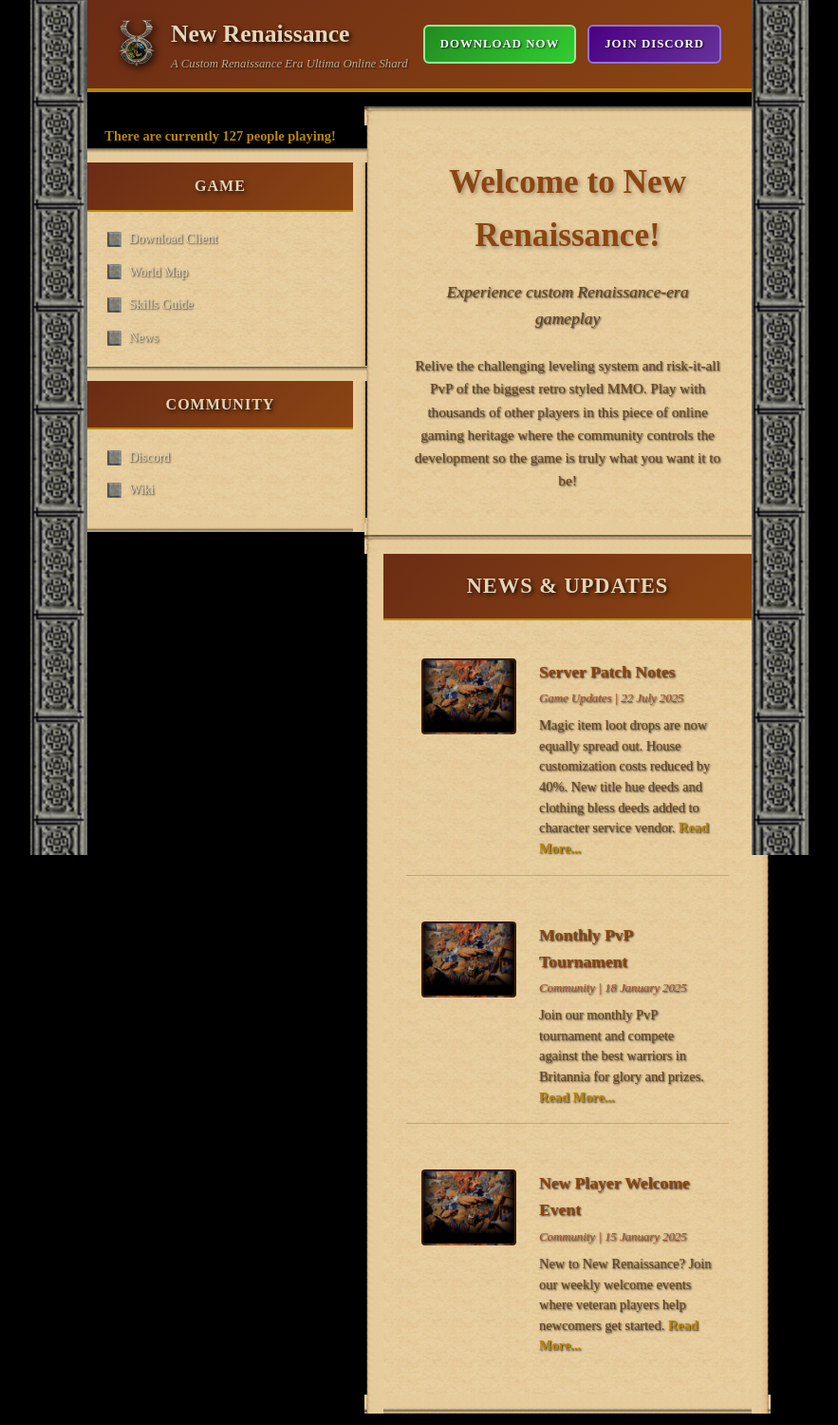
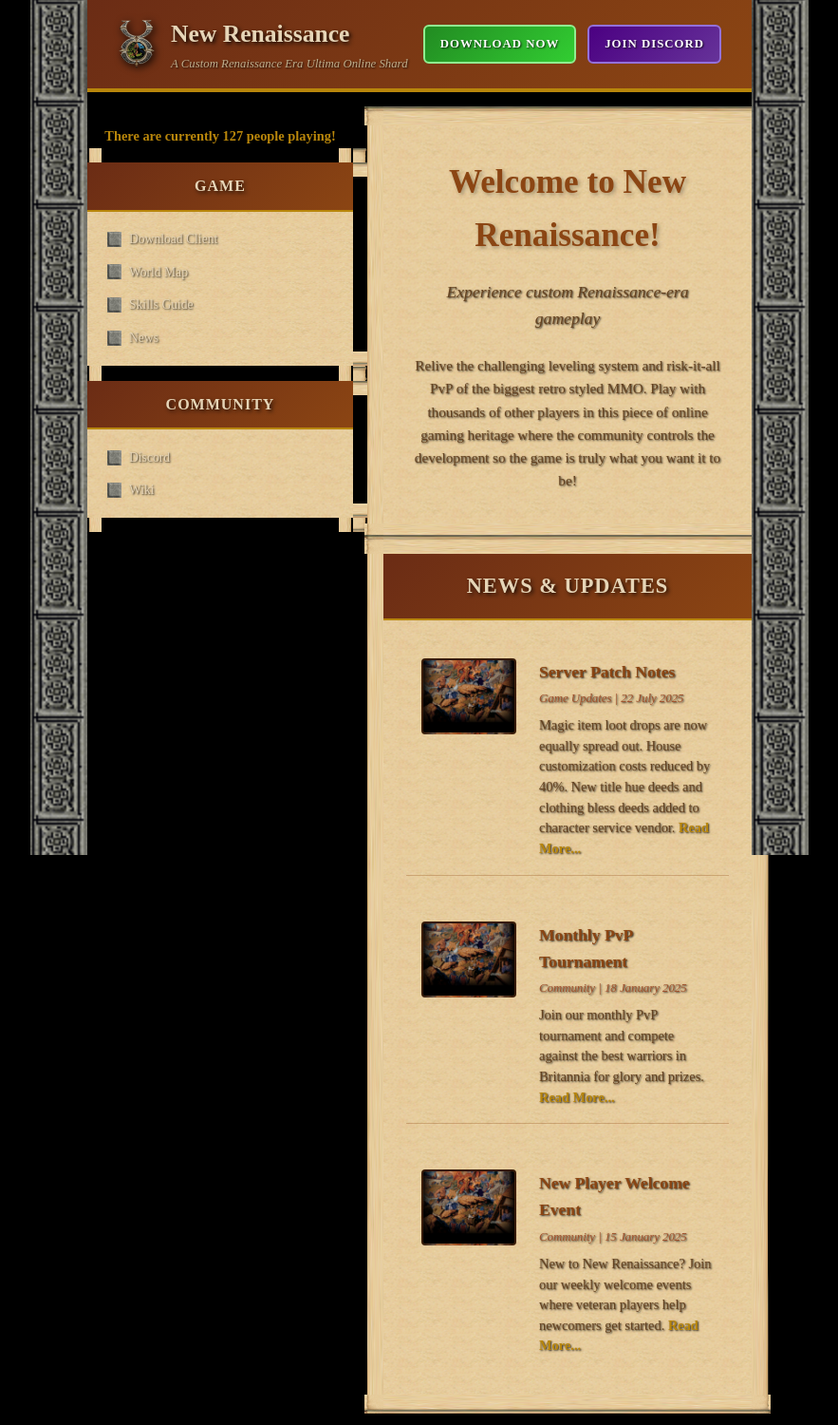
Before and after one commit to xzCad/newrenaissanceuo-wiki, a Jekyll site: the page built from README.md, in a window 1280 px wide. Shown: the whole page at 95% size, without its empty margins (198-1081 px from the left). Built offline with Jekyll 4.4.1, drawn with Linux system fonts in a browser that asks for light colours; our own code applies the rules of GitHub Pages for plain Markdown files.

Commit message:
Update home.html

```diff
--- a/_layouts/home.html
+++ b/_layouts/home.html
@@ -177,17 +177,21 @@
             bottom: -15px;
             background:
                 url('/assets/images/top left.png') top left no-repeat,
-                url('/assets/images/top middle.png') top center repeat-x,
+                url('/assets/images/top middle.png') top repeat-x,
                 url('/assets/images/top right.png') top right no-repeat,
-                url('/assets/images/middle left.png') center left repeat-y,
-                url('/assets/images/middle right.png') center right repeat-y,
+                url('/assets/images/middle left.png') left repeat-y,
+                url('/assets/images/middle right.png') right repeat-y,
                 url('/assets/images/bottom left.png') bottom left no-repeat,
-                url('/assets/images/bottom middle.png') bottom center repeat-x,
+                url('/assets/images/bottom middle.png') bottom repeat-x,
                 url('/assets/images/bottom right.png') bottom right no-repeat;
             background-size:
-                15px 15px, auto 15px, 15px 15px,
-                15px auto, 15px auto,
-                15px 15px, auto 15px, 15px 15px;
+                15px 15px, calc(100% - 30px) 15px, 15px 15px,
+                15px calc(100% - 30px), 15px calc(100% - 30px),
+                15px 15px, calc(100% - 30px) 15px, 15px 15px;
+            background-position:
+                top left, top 15px left 15px, top right,
+                left 15px top 15px, right 15px top 15px,
+                bottom left, bottom 15px left 15px, bottom right;
             pointer-events: none;
             z-index: -1;
         }
@@ -273,18 +277,23 @@
             right: -20px;
             bottom: -20px;
             background:
-                url('/assets/images/top left.png') top left no-repeat,
-                url('/assets/images/top middle.png') top center repeat-x,
-                url('/assets/images/top right.png') top right no-repeat,
-                url('/assets/images/middle left.png') center left repeat-y,
-                url('/assets/images/middle right.png') center right repeat-y,
-                url('/assets/images/bottom left.png') bottom left no-repeat,
-                url('/assets/images/bottom middle.png') bottom center repeat-x,
-                url('/assets/images/bottom right.png') bottom right no-repeat;
+                url('/assets/images/top left.png') 0 0 no-repeat,
+                url('/assets/images/top right.png') 100% 0 no-repeat,
+                url('/assets/images/bottom left.png') 0 100% no-repeat,
+                url('/assets/images/bottom right.png') 100% 100% no-repeat,
+                url('/assets/images/top middle.png') 20px 0 repeat-x,
+                url('/assets/images/bottom middle.png') 20px 100% repeat-x,
+                url('/assets/images/middle left.png') 0 20px repeat-y,
+                url('/assets/images/middle right.png') 100% 20px repeat-y;
             background-size:
-                20px 20px, auto 20px, 20px 20px,
-                20px auto, 20px auto,
-                20px 20px, auto 20px, 20px 20px;
+                20px 20px,
+                20px 20px,
+                20px 20px,
+                20px 20px,
+                calc(100% - 40px) 20px,
+                calc(100% - 40px) 20px,
+                20px calc(100% - 40px),
+                20px calc(100% - 40px);
             pointer-events: none;
             z-index: -1;
         }
@@ -335,18 +344,23 @@
             right: -20px;
             bottom: -20px;
             background:
-                url('/assets/images/top left.png') top left no-repeat,
-                url('/assets/images/top middle.png') top center repeat-x,
-                url('/assets/images/top right.png') top right no-repeat,
-                url('/assets/images/middle left.png') center left repeat-y,
-                url('/assets/images/middle right.png') center right repeat-y,
-                url('/assets/images/bottom left.png') bottom left no-repeat,
-                url('/assets/images/bottom middle.png') bottom center repeat-x,
-                url('/assets/images/bottom right.png') bottom right no-repeat;
+                url('/assets/images/top left.png') 0 0 no-repeat,
+                url('/assets/images/top right.png') 100% 0 no-repeat,
+                url('/assets/images/bottom left.png') 0 100% no-repeat,
+                url('/assets/images/bottom right.png') 100% 100% no-repeat,
+                url('/assets/images/top middle.png') 20px 0 repeat-x,
+                url('/assets/images/bottom middle.png') 20px 100% repeat-x,
+                url('/assets/images/middle left.png') 0 20px repeat-y,
+                url('/assets/images/middle right.png') 100% 20px repeat-y;
             background-size:
-                20px 20px, auto 20px, 20px 20px,
-                20px auto, 20px auto,
-                20px 20px, auto 20px, 20px 20px;
+                20px 20px,
+                20px 20px,
+                20px 20px,
+                20px 20px,
+                calc(100% - 40px) 20px,
+                calc(100% - 40px) 20px,
+                20px calc(100% - 40px),
+                20px calc(100% - 40px);
             pointer-events: none;
             z-index: -1;
         }
```
